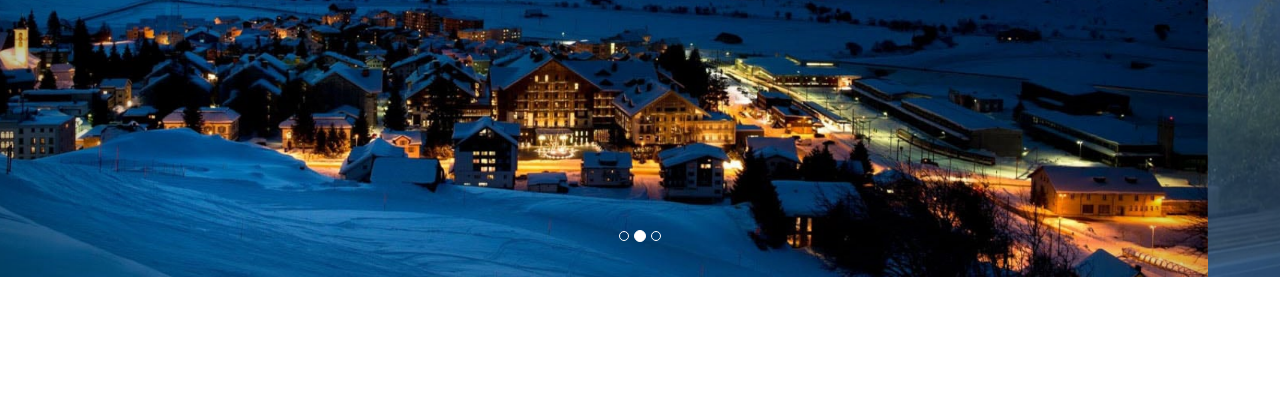
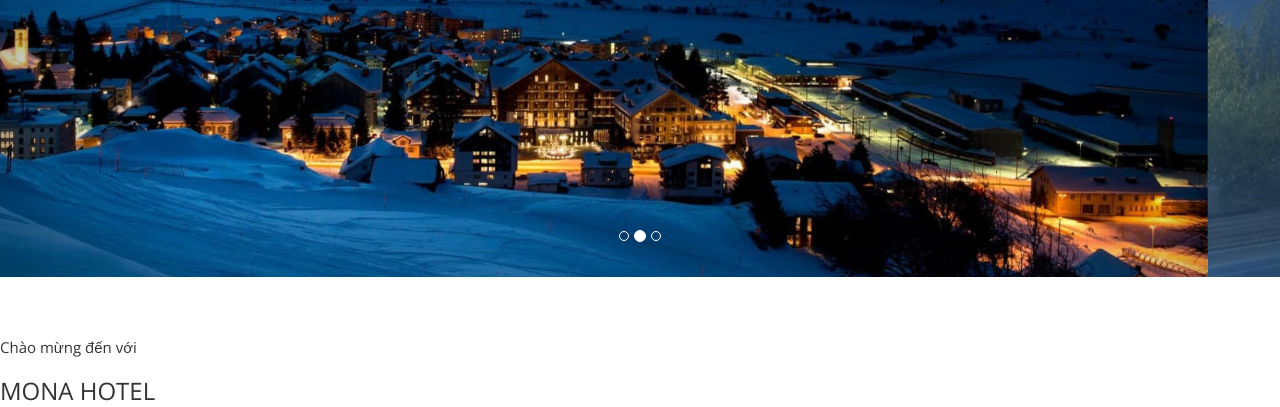
Before and after one commit to huynq08032000/Final-Project-CIJS36, a plain HTML site: page index.html in a window 1280 px wide. Shown: the part 403-810 px from the top of the page. Drawn offline with nearby package versions, Linux system fonts and the light colour scheme; a web font is replaced by a local one.

Commit message:
huy commit

```diff
--- a/index.html
+++ b/index.html
@@ -82,6 +82,27 @@
                    <h2>Mount Hotel</h2>
                 </div>
             </section>
+            <section style="padding-top: 60px;">
+                <div>
+                    <div>
+                        Chào mừng đến với
+                    </div>
+                    <div>
+                        <h3>MONA HOTEL</h3>
+                    </div>
+                <!-- </div>
+                    <div>Khách sạn Mona là một nhà nghỉ khách sạn được thành lập vào năm 2017 với 26 phòng có kích cỡ khách nhau phù hợp với nhiều nhu cầu của khách hàng. Hệ thống thiết bị hiện đại, điều hòa, tivi, bàn ghế được làm từ gỗ, sóng wifi và các các dịch vụ đưa đón khách tham quan các điểm du lịch. Được thiết kế và trang trí theo phong cách Mona rất sang trọng và quý phái. Các trang thiết bị và phòng ốc của nhà nghỉ – khách sạn rất tiện nghi và hiện đại nhằm mang lại sự hài lòng và thoải mái cho khách hàng trong suốt thời gian lưu trú tại phòng khách sạn.</div>
+                    <div>Khách sạn Mona là một nhà nghỉ khách sạn được thành lập vào năm 2017 với 26 phòng có kích cỡ khách nhau phù hợp với nhiều nhu cầu của khách hàng. Hệ thống thiết bị hiện đại, điều hòa, tivi, bàn ghế được làm từ gỗ, sóng wifi và các các dịch vụ đưa đón khách tham quan các điểm du lịch. Được thiết kế và trang trí theo phong cách Mona rất sang trọng và quý phái. Các trang thiết bị và phòng ốc của nhà nghỉ – khách sạn rất tiện nghi và hiện đại nhằm mang lại sự hài lòng và thoải mái cho khách hàng trong suốt thời gian lưu trú tại phòng khách sạn.</div>
+                <div> -->
+                    <div>
+
+
+                    </div>
+                    <div>
+
+                    </div>
+                </div>
+            </section>
         </main>
     </div>
 
```
